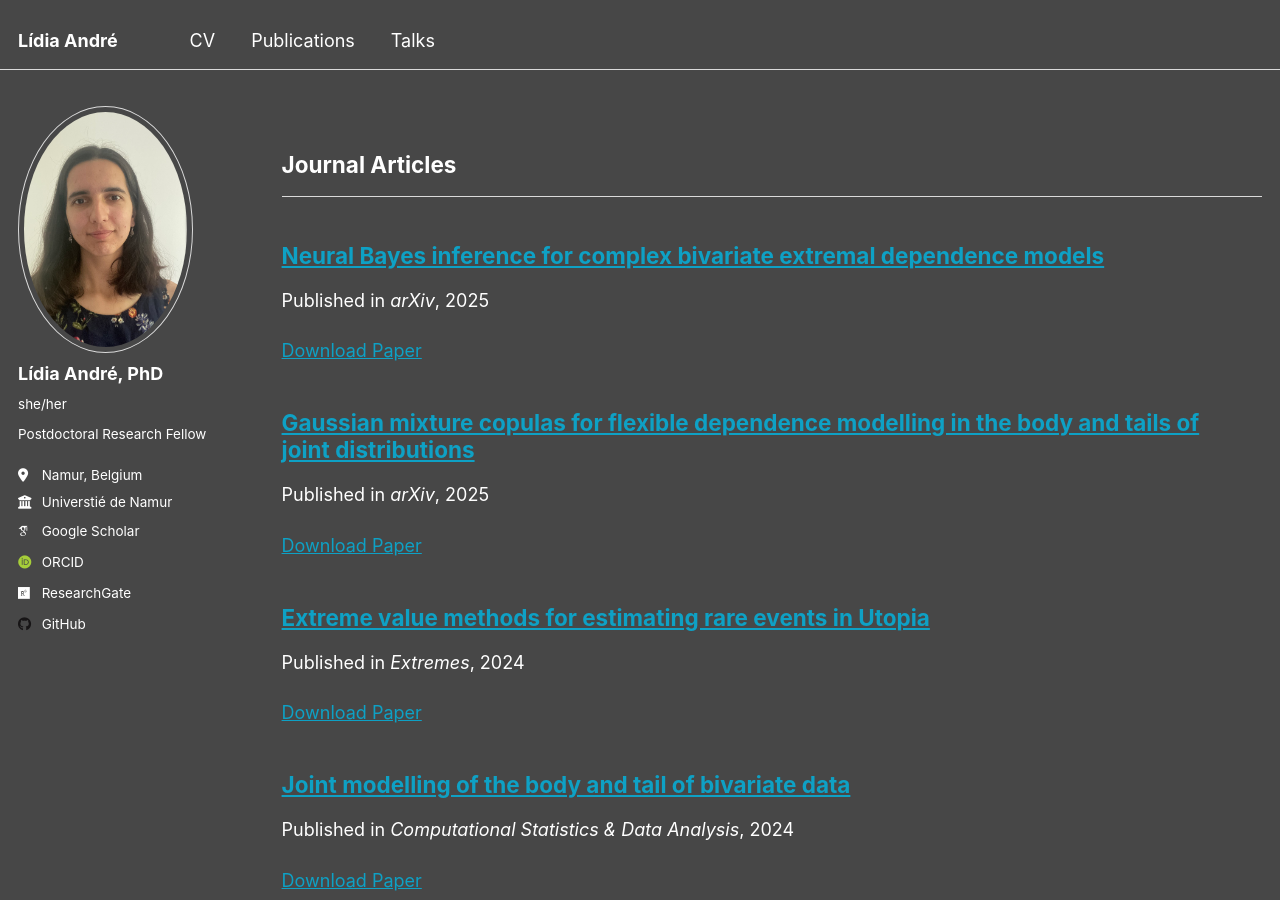
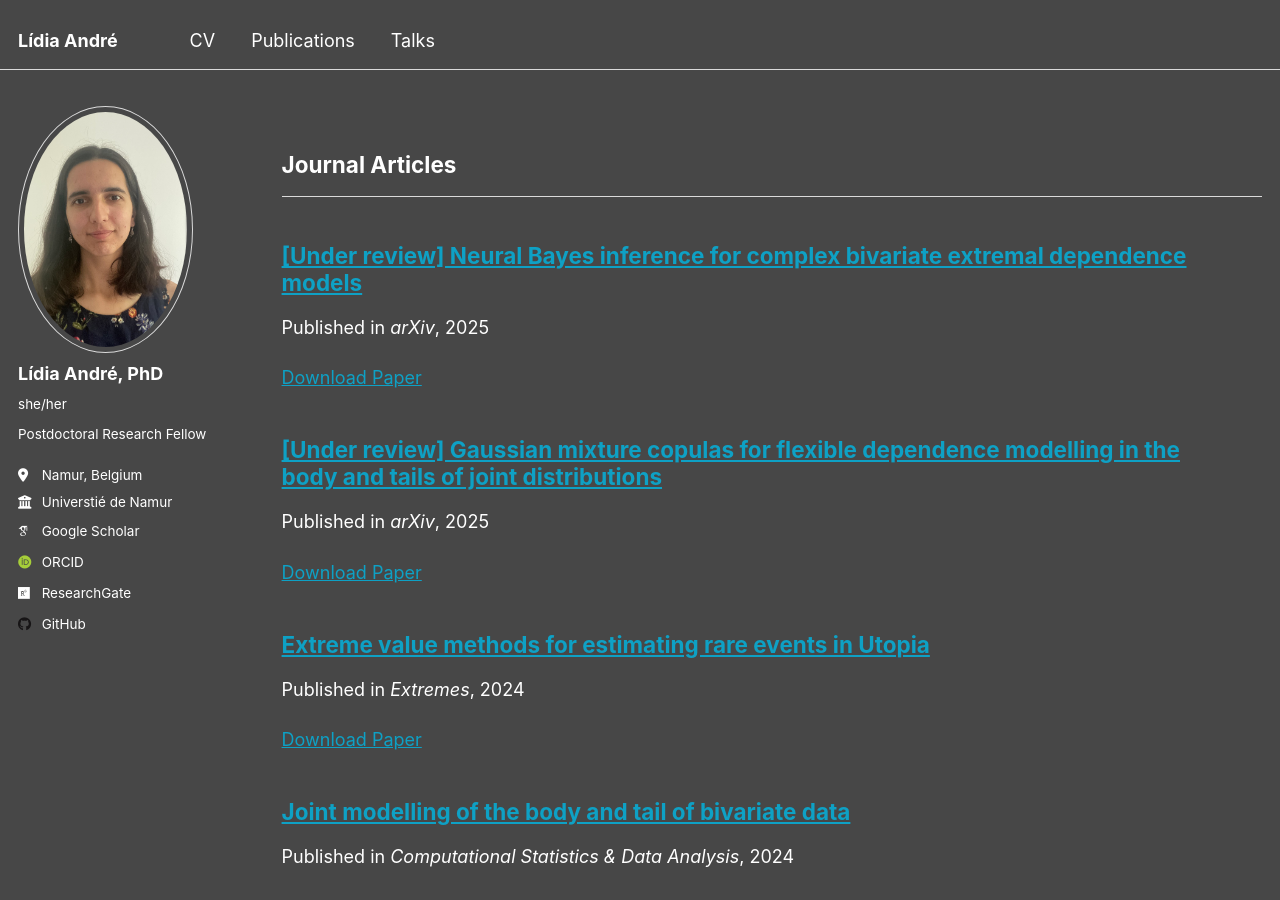
Before and after one commit to lidiamandre/lidiamandre.github.io, a Jekyll site: the page built from _pages/publications.html, in a window 1280 px wide and 900 px high. Built offline with Jekyll 4.4.1, drawn with Linux system fonts in a browser that asks for light colours; some web fonts are replaced.

Commit message:
Papers in review

```diff
--- a/_publications/PaperY2.md
+++ b/_publications/PaperY2.md
@@ -1,5 +1,5 @@
 ---
-title: "Gaussian mixture copulas for flexible dependence modelling in the body and tails of joint distributions"
+title: "[Under review] Gaussian mixture copulas for flexible dependence modelling in the body and tails of joint distributions"
 collection: publications
 category: manuscripts
 date: 2025-03-11
--- a/_publications/PaperY3.md
+++ b/_publications/PaperY3.md
@@ -1,5 +1,5 @@
 ---
-title: "Neural Bayes inference for complex bivariate extremal dependence models"
+title: "[Under review] Neural Bayes inference for complex bivariate extremal dependence models"
 collection: publications
 category: manuscripts
 date: 2025-03-29
```
